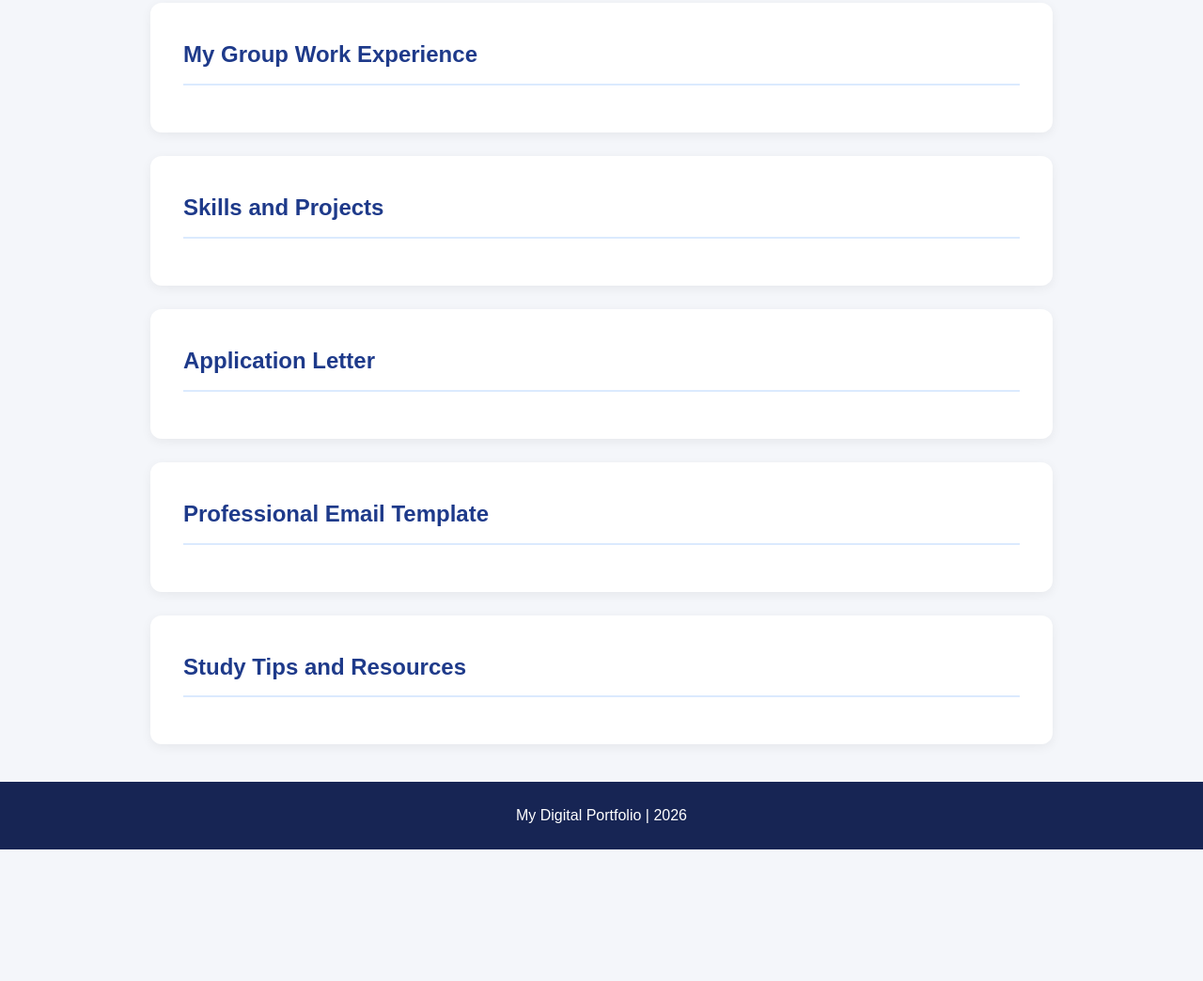
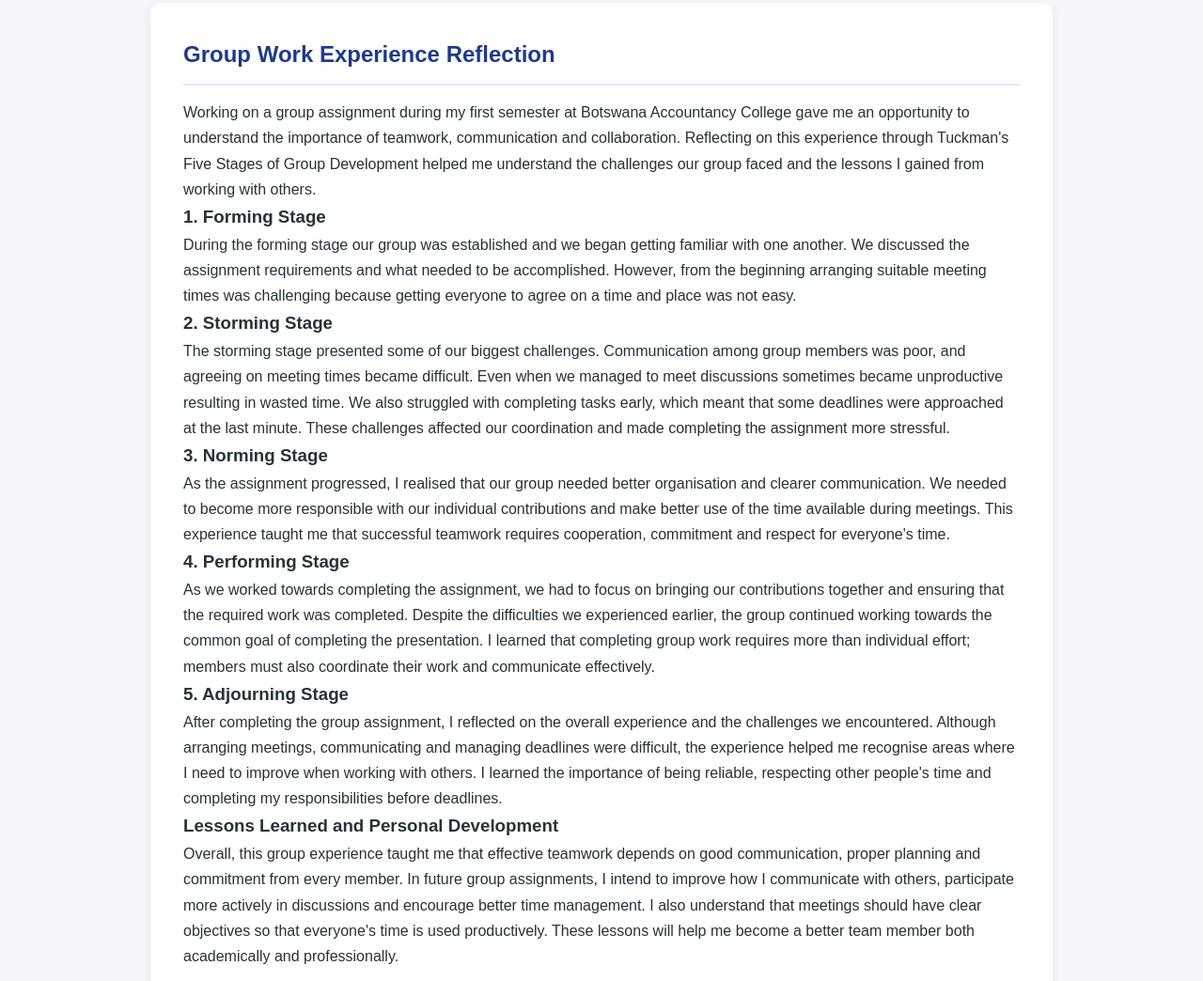
Before and after one commit to motsadiclot-png/css-digital-portfolio, a plain HTML site: page index.html in a window 1280 px wide. Shown: the part 2768-3812 px from the top of the page at 94% size. Before the commit the page ends 3672 px from the top, so only its background shows below. Drawn offline with Linux system fonts and the light colour scheme.

Commit message:
Update index.html

```diff
--- a/index.html
+++ b/index.html
@@ -201,9 +201,93 @@
 </section>
 
 
-        <section id="group-work">
-            <h2>My Group Work Experience</h2>
-        </section>
+
+<section id="group-work">
+    <h2>Group Work Experience Reflection</h2>
+
+    <p>
+        Working on a group assignment during my first semester
+        at Botswana Accountancy College gave me an opportunity
+        to understand the importance of teamwork, communication
+        and collaboration. Reflecting on this experience through
+        Tuckman's Five Stages of Group Development helped me
+        understand the challenges our group faced and the lessons
+        I gained from working with others.
+    </p>
+
+    <h3>1. Forming Stage</h3>
+    <p>
+        During the forming stage our group was established and
+        we began getting familiar with one another. We discussed
+        the assignment requirements and what needed to be
+        accomplished. However, from the beginning arranging
+        suitable meeting times was challenging because getting
+        everyone to agree on a time and place was not easy.
+    </p>
+
+    <h3>2. Storming Stage</h3>
+    <p>
+        The storming stage presented some of our biggest
+        challenges. Communication among group members was
+        poor, and agreeing on meeting times became difficult.
+        Even when we managed to meet discussions sometimes
+        became unproductive resulting in wasted time.
+        We also struggled with completing tasks early, which
+        meant that some deadlines were approached at the last
+        minute. These challenges affected our coordination
+        and made completing the assignment more stressful.
+    </p>
+
+    <h3>3. Norming Stage</h3>
+    <p>
+        As the assignment progressed, I realised that our group
+        needed better organisation and clearer communication.
+        We needed to become more responsible with our individual
+        contributions and make better use of the time available
+        during meetings. This experience taught me that successful
+        teamwork requires cooperation, commitment and respect
+        for everyone's time.
+    </p>
+
+    <h3>4. Performing Stage</h3>
+    <p>
+        As we worked towards completing the assignment, we had
+        to focus on bringing our contributions together and
+        ensuring that the required work was completed. Despite
+        the difficulties we experienced earlier, the group
+        continued working towards the common goal of completing
+        the presentation. I learned that completing group work
+        requires more than individual effort; members must also
+        coordinate their work and communicate effectively.
+    </p>
+
+    <h3>5. Adjourning Stage</h3>
+    <p>
+        After completing the group assignment, I reflected on
+        the overall experience and the challenges we encountered.
+        Although arranging meetings, communicating and managing
+        deadlines were difficult, the experience helped me
+        recognise areas where I need to improve when working
+        with others. I learned the importance of being reliable,
+        respecting other people's time and completing my
+        responsibilities before deadlines.
+    </p>
+
+    <h3>Lessons Learned and Personal Development</h3>
+    <p>
+        Overall, this group experience taught me that effective
+        teamwork depends on good communication, proper planning
+        and commitment from every member. In future group
+        assignments, I intend to improve how I communicate
+        with others, participate more actively in discussions
+        and encourage better time management. I also understand
+        that meetings should have clear objectives so that
+        everyone's time is used productively. These lessons
+        will help me become a better team member both
+        academically and professionally.
+    </p>
+</section>
+
 
         <section id="skills">
             <h2>Skills and Projects</h2>
```
